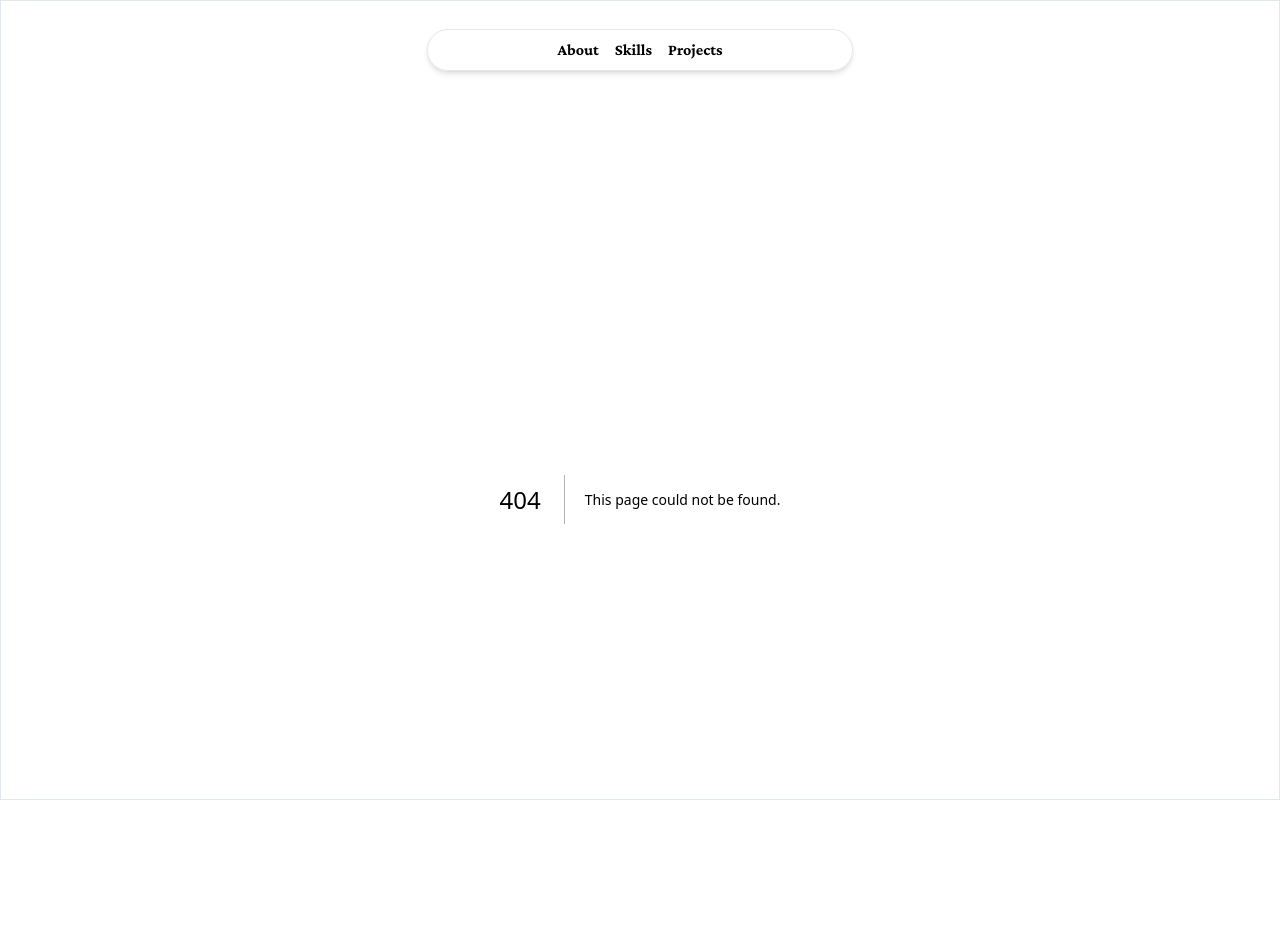
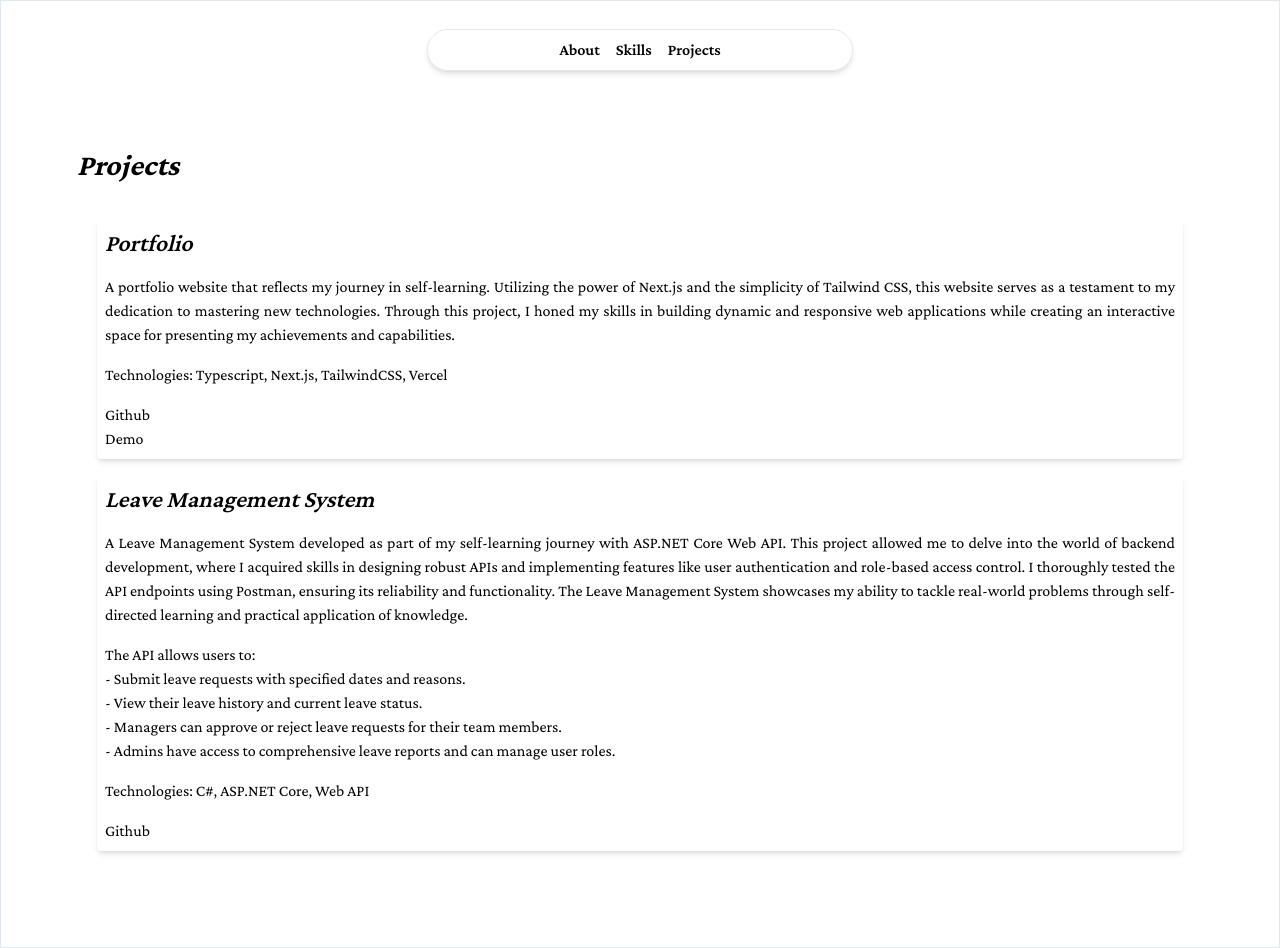
Before and after one commit to salihaaaaa/Portfolio, a Next.js app: page /projects in a window 1280 px wide. Before the commit this address had no page. Before the commit the page ends 919 px from the top, so only its background shows below. Built offline with nearby package versions, Linux system fonts and the light colour scheme.

Commit message:
Creating projects page

```diff
--- a/src/app/components/fonts.ts
+++ b/src/app/components/fonts.ts
@@ -3,7 +3,7 @@ import { Inter, Crimson_Pro, Josefin_Sans } from 'next/font/google';
 //export const inter = Inter({ subsets: ['latin'] });
 
 export const crimson_Pro = Crimson_Pro({
-    weight: ['400', '700'],
+    weight: ['400', '600', '700'],
     style: ['normal', 'italic'],
     subsets: ['latin'],
   });
--- a/src/app/layout.tsx
+++ b/src/app/layout.tsx
@@ -17,7 +17,7 @@ export default function RootLayout({
   return (
     <html lang="en">
       <body className={`${crimson_Pro.className} antialiased`}>
-        <div className="md:container md:mx-auto border border-slate-200 h-screen">
+        <div className="md:container md:mx-auto border border-slate-200 h-full">
           <DesktopNav></DesktopNav>
           <MobileNav></MobileNav>
           <div className="p-5 md:m-2">{children}</div>
--- /dev/null
+++ b/src/app/projects/page.tsx
@@ -0,0 +1,68 @@
+import Link from "next/link";
+import React from "react";
+
+const page = () => {
+  return (
+    <div className="p-5 md:p-10">
+      <h2 className="text-3xl font-bold p-2 italic">Projects</h2>
+      <div className="p-1 md:p-5 flex flex-wrap flex-row md:flex-col">
+        <div className="m-2 p-2 shadow-md rounded">
+          <h3 className="text-2xl italic font-semibold mb-4">Portfolio</h3>
+          <p className="mb-4 text-justify">
+            A portfolio website that reflects my journey in self-learning.
+            Utilizing the power of Next.js and the simplicity of Tailwind CSS,
+            this website serves as a testament to my dedication to mastering new
+            technologies. Through this project, I honed my skills in building
+            dynamic and responsive web applications while creating an
+            interactive space for presenting my achievements and capabilities.
+          </p>
+          <p>Technologies: Typescript, Next.js, TailwindCSS, Vercel</p>
+          <Link
+            href="https://github.com/salihaaaaa/portfolio.git"
+            className="mt-4 block"
+          >
+            Github
+          </Link>
+          <Link href="https://salihah.vercel.app/">Demo</Link>
+        </div>
+        <div className="m-2 p-2 shadow-md rounded">
+          <h3 className="text-2xl italic font-semibold mb-4">
+            Leave Management System
+          </h3>
+          <p className="text-justify">
+            A Leave Management System developed as part of my self-learning
+            journey with ASP.NET Core Web API. This project allowed me to delve
+            into the world of backend development, where I acquired skills in
+            designing robust APIs and implementing features like user
+            authentication and role-based access control. I thoroughly tested
+            the API endpoints using Postman, ensuring its reliability and
+            functionality. The Leave Management System showcases my ability to
+            tackle real-world problems through self-directed learning and
+            practical application of knowledge.{" "}
+            <span className="block mt-4">The API allows users to:</span>
+            <span className="block">
+              - Submit leave requests with specified dates and reasons.
+            </span>
+            <span className="block">
+              - View their leave history and current leave status.
+            </span>
+            <span className="block">
+              - Managers can approve or reject leave requests for their team
+              members.
+            </span>
+            <span className="block mb-4">
+              - Admins have access to comprehensive leave reports and can manage
+              user roles.
+            </span>
+          </p>
+          <p className="mb-4">Technologies: C#, ASP.NET Core, Web API</p>
+          <Link href="https://github.com/salihaaaaa/LeaveSystem.git">
+            Github
+          </Link>
+        </div>
+      </div>
+    </div>
+  );
+};
+
+export default page;
--- a/src/app/skills/page.tsx
+++ b/src/app/skills/page.tsx
@@ -3,9 +3,9 @@ import Image from "next/image";
 
 const page = () => {
   return (
-    <div className="p-2 md:p-10">
+    <div className="p-5 md:p-10">
       <h2 className="text-3xl font-bold p-2 italic">Skills</h2>
-      <div className="p-2 md:p-5 flex flex-wrap flex-row justify-start items-center space-x-10">
+      <div className="p-1 md:p-5 flex flex-wrap flex-row justify-start items-center space-x-10">
         <Image
           src="/react.png"
           alt={"React icon"}
```
